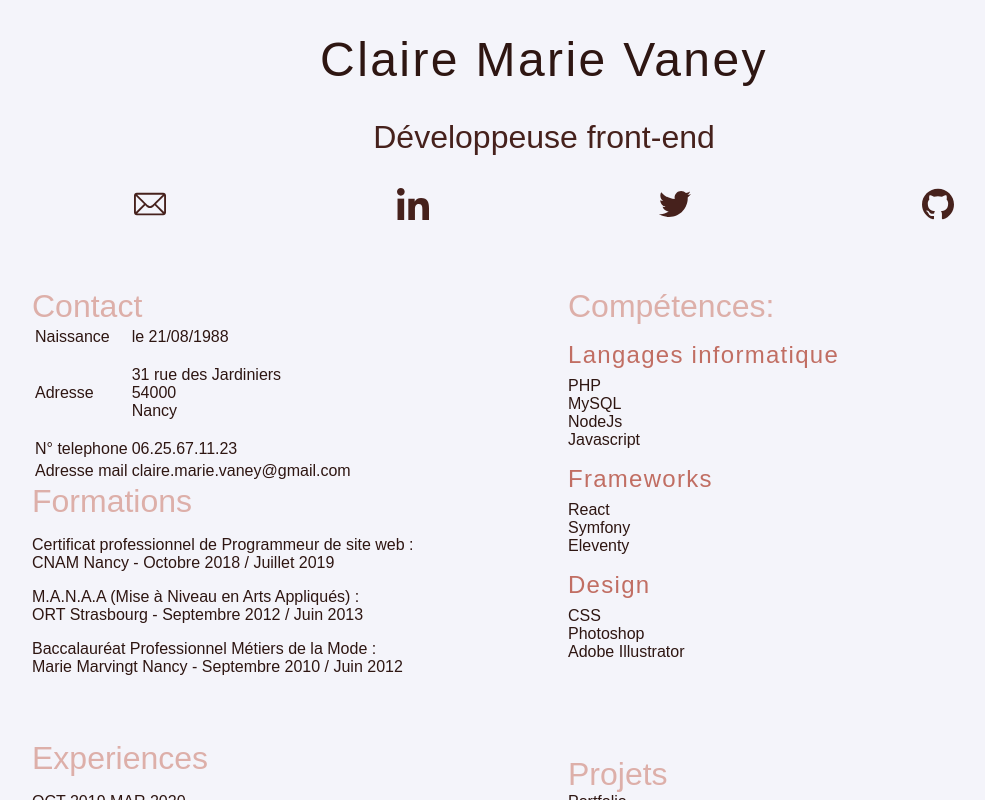
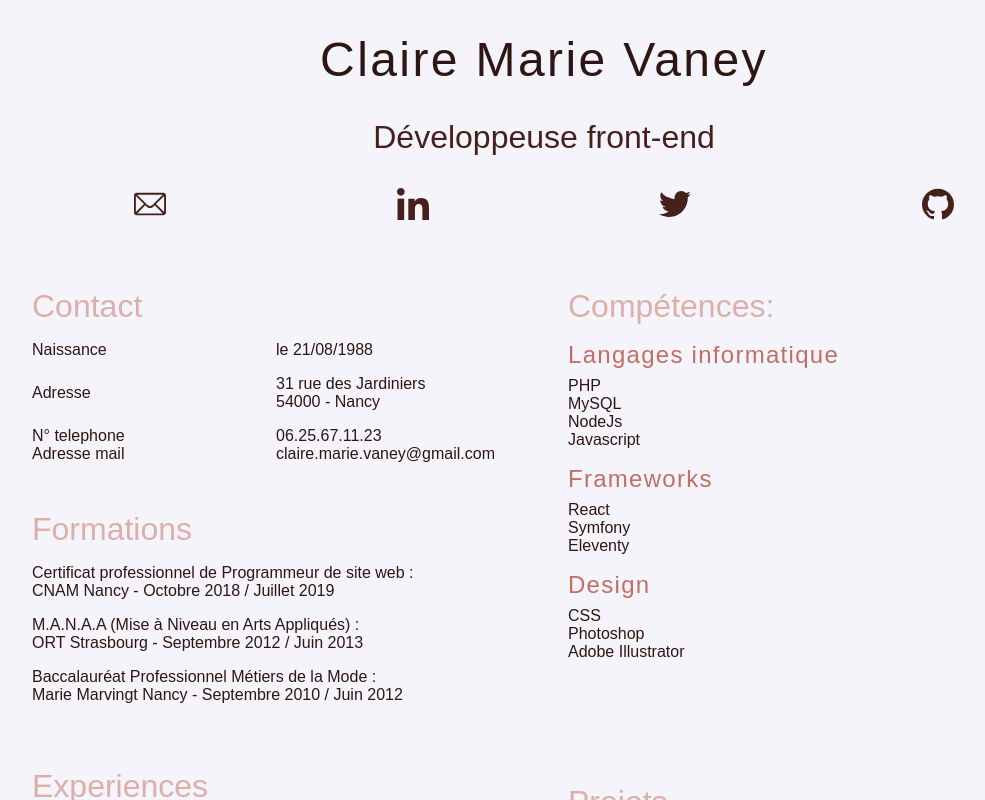
Before and after one commit to ClaireMarieV/CV, a Next.js app: page / in a window 1280 px wide. Shown: the whole page, without its empty margins (96-1081 px from the left). Built offline with nearby package versions, Linux system fonts and the light colour scheme; a web font is replaced by a local one.

Commit message:
changed div contact table to grid

```diff
--- a/components/Contact.js
+++ b/components/Contact.js
@@ -4,44 +4,27 @@ const Experiences = () => (
   <div className="info">
     <div>
       <h2>Contact</h2>
-      <table>
-        <tr>
-          <td>
+      <div className="content-grid">
+        <div className="grid">
           <span>Naissance</span>
-          </td>
-          <td>
           <span>le 21/08/1988</span>
-          </td>
-        </tr>
-        <tr>
-          <td>
+        </div>
+        <div className="grid">
           <span>Adresse</span>
-          </td>
-          <td>
           <ul>
             <li>31 rue des Jardiniers</li>
-              <li>54000</li>
-              <li>Nancy</li>
+            <li>54000 - Nancy</li>
           </ul>
-          </td>
-        </tr>
-        <tr>
-          <td>
+        </div>
+        <div className="grid">
           <span>N° telephone</span>
-          </td>
-          <td>
           <span>06.25.67.11.23</span>
-          </td>
-        </tr>
-        <tr>
-          <td>
+        </div>
+        <div className="grid">
           <span>Adresse mail</span>
-          </td>
-          <td>
           <span>claire.marie.vaney@gmail.com</span>
-          </td>
-        </tr>
-      </table>
+        </div>
+      </div>
     </div>
     <div className="training">
       <h2>Formations</h2>
@@ -64,6 +47,15 @@ const Experiences = () => (
       .training ul li:nth-child(2n) {
         margin-bottom: 1rem;
       }
+      .grid {
+        display: grid;
+        grid-template-columns: repeat(2, 1fr);
+        align-items: center;
+      }
+      .content-grid {
+        margin-bottom: 3rem;
+        margin-top: 1rem;
+      }
     `}</style>
   </div>
 );
```
Lines whose indentation alone changed are shown as unchanged.
